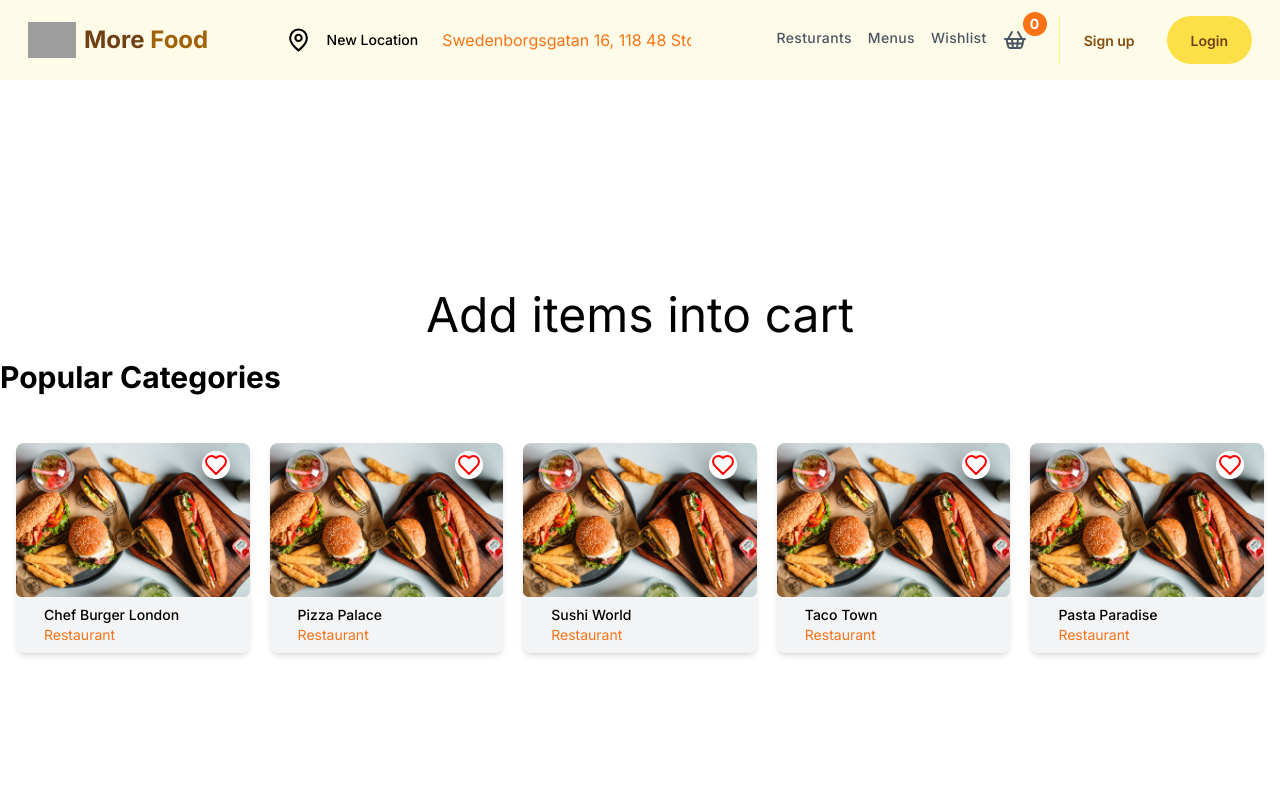
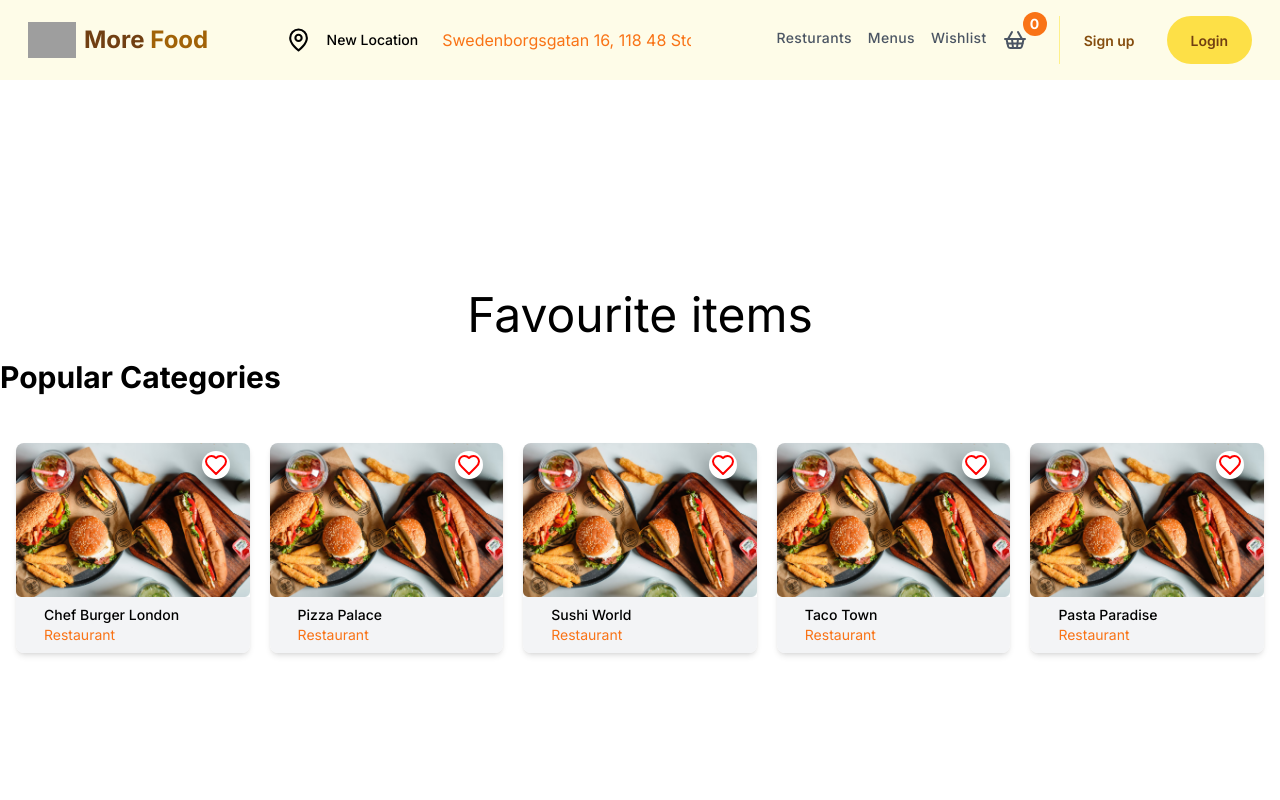
Before and after one commit to thesuman74/nextjs-food, a Next.js app: page /cart in a window 1280 px wide. Shown: the top 800 px of the page. Built offline with nearby package versions, Linux system fonts and the light colour scheme; data requests are answered from the project's data file; grey boxes are pictures that could not be loaded.

Commit message:
minor changes

```diff
--- a/components/addtocart/AddtoCart.tsx
+++ b/components/addtocart/AddtoCart.tsx
@@ -14,7 +14,7 @@ const AddtoCart = () => {
   if (!items || items.length === 0) {
     return (
       <div className="h-screen flex flex-col justify-center items-center">
-        <h1 className="text-bold text-5xl">Add items into cart</h1>
+        <h1 className="text-bold text-5xl">Favourite items </h1>
         <PopularCategories />
       </div>
     );
--- a/components/login/LoginPageForm.tsx
+++ b/components/login/LoginPageForm.tsx
@@ -64,6 +64,8 @@ export default function LoginPage() {
           </label>
           <button
             type="submit"
+            name="action"
+            value="google_signin"
             className="w-full py-3 font-medium text-white bg-indigo-600 hover:bg-indigo-500 rounded-lg border-indigo-500 hover:shadow inline-flex space-x-2 items-center justify-center"
           >
             <svg
```
Also changed, not shown: 2 other files (tests, documents, lock files or other folders).
